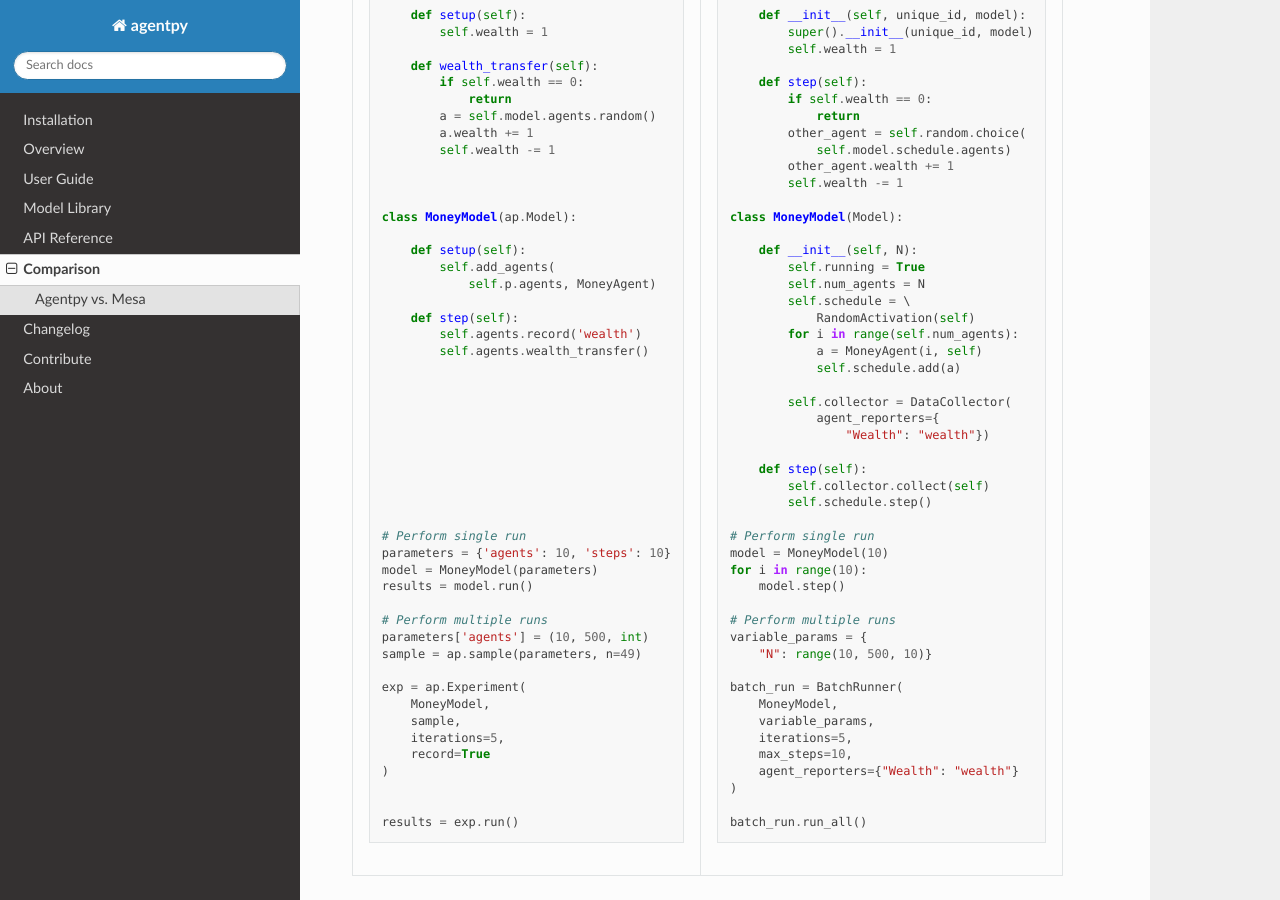
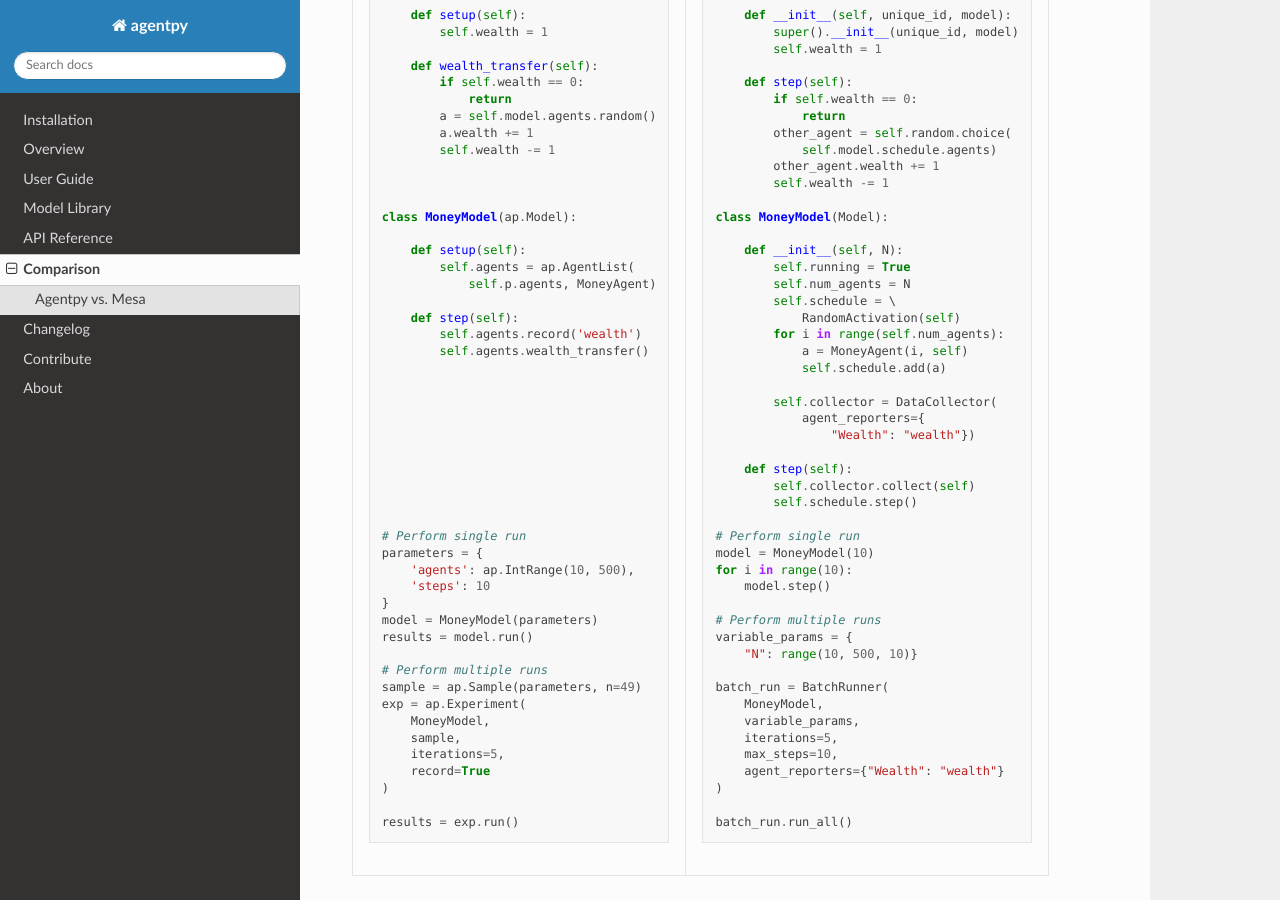
Before and after one commit to jofmi/agentpy, a Sphinx documentation site: the page built from docs/comparison.rst, in a window 1280 px wide and 900 px high, scrolled down 735 px. Built offline with Sphinx 7.4.7 and the Read the Docs theme 2.0.0, drawn with Linux system fonts in a browser that asks for light colours; pages that are not in the unit, such as notebooks, are missing from menus.

Commit message:
Update docs

```diff
--- a/docs/agentpy_demo.py
+++ b/docs/agentpy_demo.py
@@ -21,7 +21,7 @@
 class MoneyModel(ap.Model):
 
     def setup(self):
-        self.add_agents(
+        self.agents = ap.AgentList(
             self.p.agents, MoneyAgent)
 
     def step(self):
@@ -38,14 +38,15 @@
 
 
 # Perform single run
-parameters = {'agents': 10, 'steps': 10}
+parameters = {
+    'agents': ap.IntRange(10, 500),
+    'steps': 10
+}
 model = MoneyModel(parameters)
 results = model.run()
 
 # Perform multiple runs
-parameters['agents'] = (10, 500, int)
-sample = ap.sample(parameters, n=49)
-
+sample = ap.Sample(parameters, n=49)
 exp = ap.Experiment(
     MoneyModel,
     sample,
@@ -53,5 +54,4 @@
     record=True
 )
 
-
 results = exp.run()
--- a/docs/reference_agents.rst
+++ b/docs/reference_agents.rst
@@ -7,9 +7,10 @@
 Agent-based models can contain multiple agents of different types.
 This module provides two classes :class:`Agent` and :class:`MultiAgent`
 that are meant to be used as a template to create custom agent types.
+Initial variables can by overriding :func:`Agent.setup`.
 
-Single-environment agents
-#########################
+Standard agents
+###############
 
 .. autoclass:: Agent
     :members:
--- a/docs/reference_model.rst
+++ b/docs/reference_model.rst
@@ -7,7 +7,7 @@
 The :class:`Model` contains all objects
 and defines the procedures of an agent-based simulation.
 It is meant as a template for custom model classes that
-can override the custom procedure methods (see below).
+override the `custom procedure methods`_.
 
 .. autoclass:: Model
 
@@ -16,6 +16,8 @@
 
 .. automethod:: Model.run
 .. automethod:: Model.stop
+
+.. _custom procedure methods:
 
 Custom procedures
 #################
```
